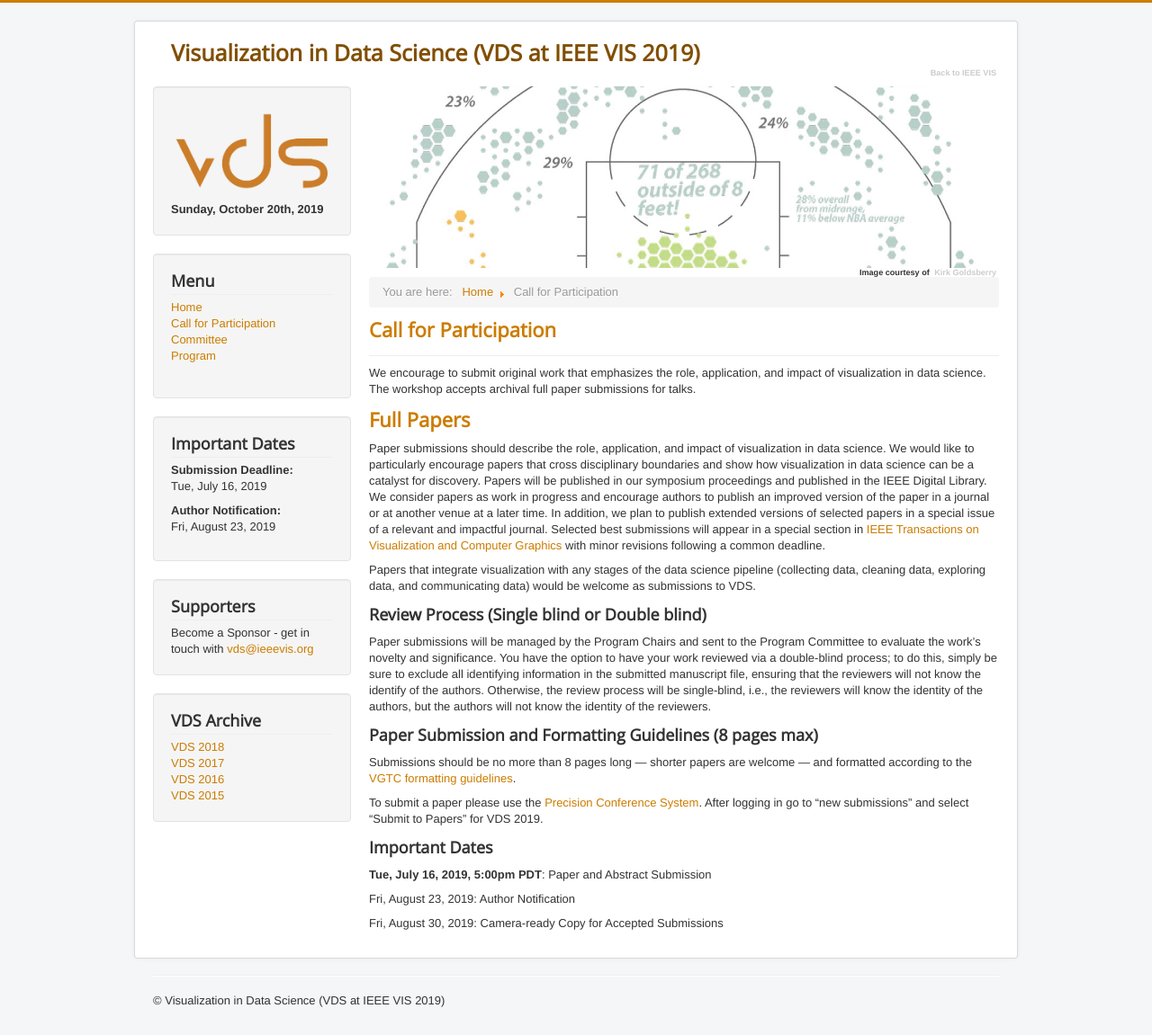
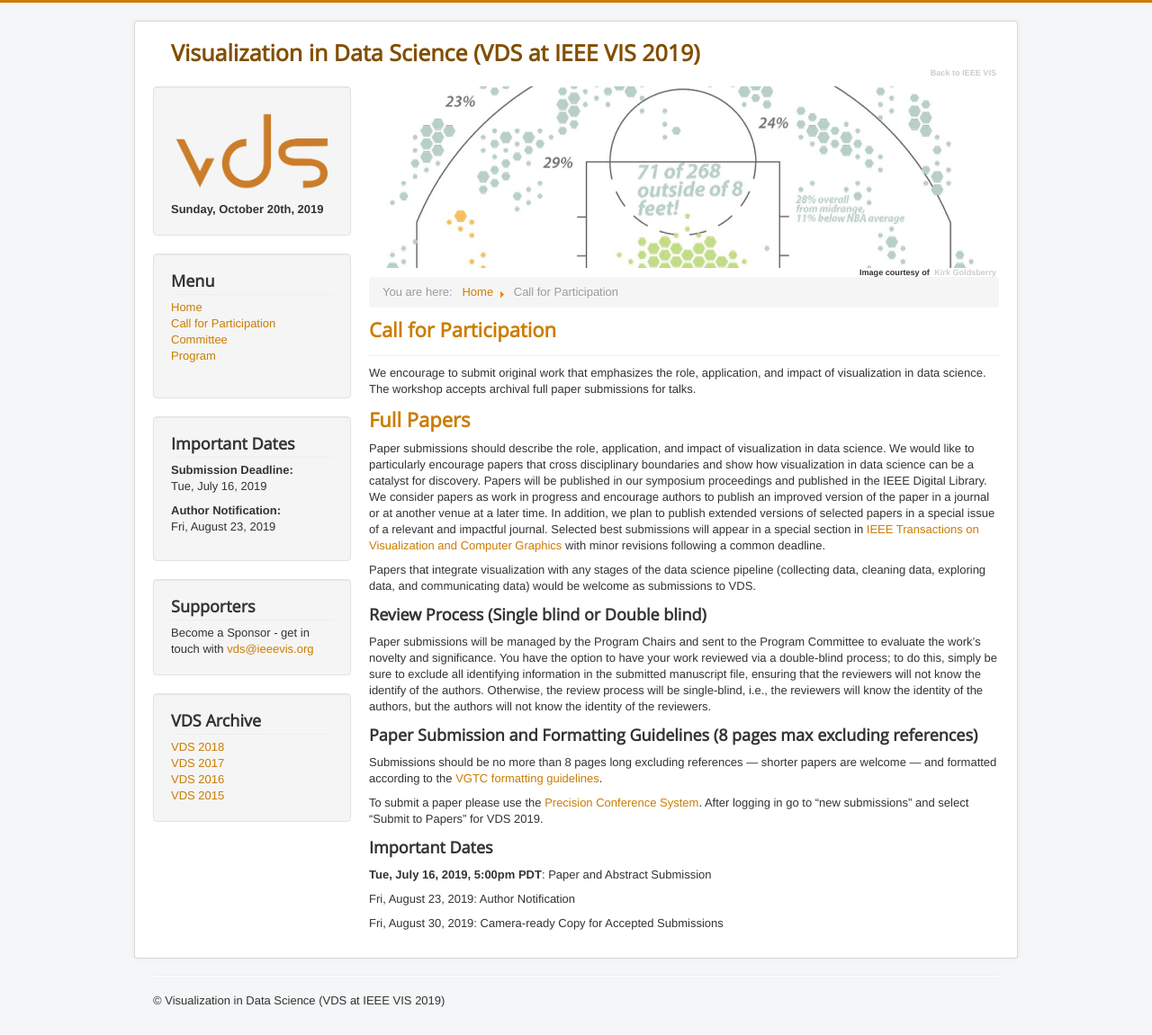
Before and after one commit to visualdatascience/2019, a Jekyll site: the page built from cfp.md, in a window 1280 px wide. Shown: the whole page at 90% size. Built offline with Jekyll 4.4.1, drawn with Linux system fonts in a browser that asks for light colours.

Commit message:
revise page limit)

```diff
--- a/cfp.md
+++ b/cfp.md
@@ -19,10 +19,9 @@ Papers that integrate visualization with any stages of the data science pipeline
 Paper submissions will be managed by the Program Chairs and sent to the Program Committee to evaluate the work’s novelty and significance. You have the option to have your work reviewed via a double-blind process; to do this, simply be sure to exclude all identifying information in the submitted manuscript file, ensuring that the reviewers will not know the identify of the authors. Otherwise, the review process will be single-blind, i.e., the reviewers will know the identity of the authors, but the authors will not know the identity of the reviewers.
 
 
-### Paper Submission and Formatting Guidelines (8 pages max)
+### Paper Submission and Formatting Guidelines (8 pages max excluding references)
 
-
-Submissions should be no more than 8 pages long — shorter papers are welcome — and formatted according to the [VGTC formatting guidelines](http://junctionpublishing.org/vgtc/Tasks/camera.html).
+Submissions should be no more than 8 pages long excluding references — shorter papers are welcome — and formatted according to the [VGTC formatting guidelines](http://junctionpublishing.org/vgtc/Tasks/camera.html).
 
 To submit a paper please use the [Precision Conference System](https://new.precisionconference.com/submissions). After logging in go to “new submissions” and select “Submit to Papers” for VDS 2019.
 
```
